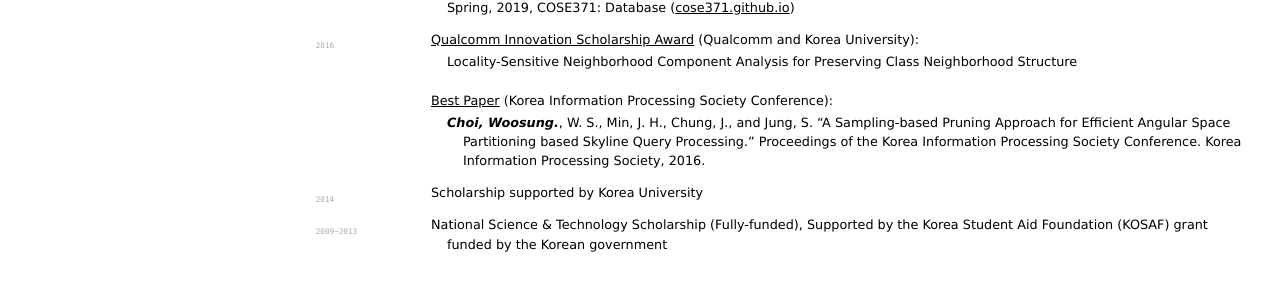
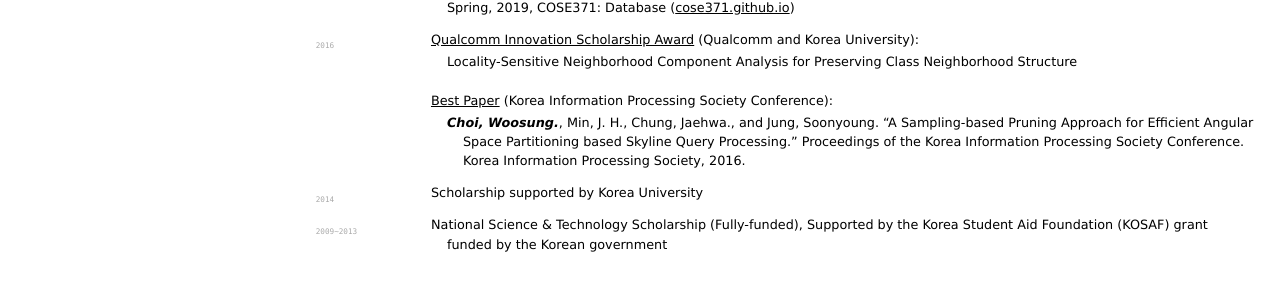
Before and after one commit to ws-choi/cv, a Jekyll site: the page built from index.md, in a window 1280 px wide. Shown: the part 893-1200 px from the top of the page. Built offline with Jekyll 4.4.1, drawn with Linux system fonts in a browser that asks for light colours.

Commit message:
Update index.md

```diff
--- a/index.md
+++ b/index.md
@@ -65,7 +65,7 @@ Jung, Soonyoung, Kim, Minseok., and ***Choi, Woosung.*** "METHOD AND DEVICE FOR
     - Locality-Sensitive Neighborhood Component Analysis for Preserving Class Neighborhood Structure
 
 - [Best Paper](https://www.researchgate.net/publication/316336290_An_Efficient_Angular_Space_Partitioning_Based_Skyline_Query_Processing_Using_Sampling-Based_Pruning) (Korea Information Processing Society Conference):
-    - ***Choi, Woosung.***, W. S., Min, J. H., Chung, J., and Jung, S. "A Sampling-based Pruning Approach for Efficient Angular Space Partitioning based Skyline Query Processing." Proceedings of the Korea Information Processing Society Conference. Korea Information Processing Society, 2016.
+    - ***Choi, Woosung.***, Min, J. H., Chung, Jaehwa., and Jung, Soonyoung. "A Sampling-based Pruning Approach for Efficient Angular Space Partitioning based Skyline Query Processing." Proceedings of the Korea Information Processing Society Conference. Korea Information Processing Society, 2016.
 
 `2014`
 - Scholarship supported by Korea University
```
